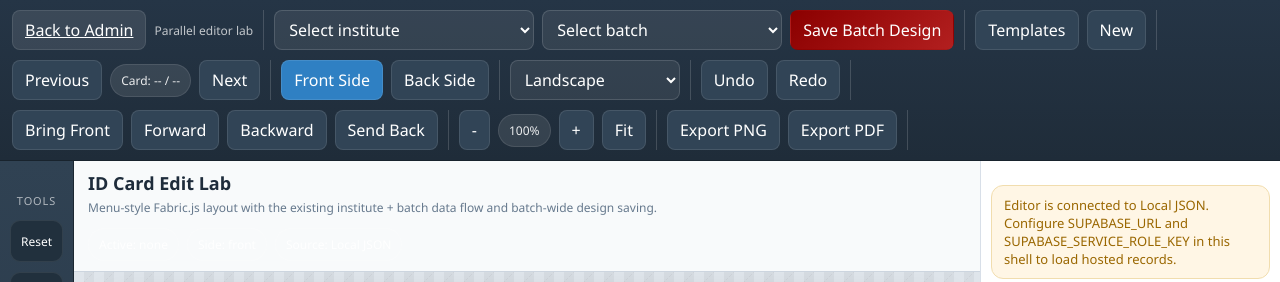
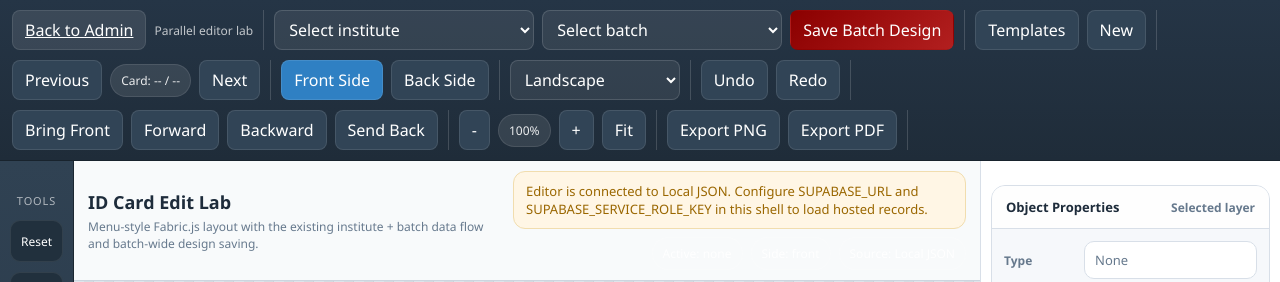
Before and after one commit to nine314211915-cpu/idcardmaker, a Flask app: page /id-card-edit-lab in a window 1280 px wide. Shown: the top 282 px of the page. Run offline with Flask 3, Linux system fonts and the light colour scheme; the visitor is signed in with stand-in values (Sample User, id 1); some libraries are stand-ins or nearby versions.

Commit message:
Move lab editor status to canvas header

```diff
--- a/templates/id_card_edit_lab.html
+++ b/templates/id_card_edit_lab.html
@@ -208,6 +208,17 @@
       font-size: 12px;
       color: var(--muted);
     }
+    .canvas-meta-main {
+      flex: 1 1 280px;
+      min-width: 220px;
+    }
+    .canvas-meta-side {
+      flex: 1 1 320px;
+      min-width: 260px;
+      display: grid;
+      justify-items: end;
+      gap: 8px;
+    }
     .canvas-stage {
       padding: 10px 20px 20px;
       overflow: auto;
@@ -254,6 +265,10 @@
       font-size: 13px;
       margin-bottom: 12px;
     }
+    .canvas-meta .status-box {
+      margin-bottom: 0;
+      width: min(100%, 460px);
+    }
     .status-box.ok {
       background: #eaf8ef;
       border-color: #caead7;
@@ -456,6 +471,12 @@
       .right-panel-body {
         position: static;
         overflow: visible;
+      }
+      .canvas-meta-side {
+        justify-items: start;
+      }
+      .canvas-meta .status-box {
+        width: 100%;
       }
       .rail-title {
         width: 100%;
@@ -668,14 +689,17 @@
 
       <main class="canvas-zone">
         <section class="canvas-meta">
-          <div>
+          <div class="canvas-meta-main">
             <h1>ID Card Edit Lab</h1>
             <p>Menu-style Fabric.js layout with the existing institute + batch data flow and batch-wide design saving.</p>
           </div>
-          <div class="mini-tools">
-            <span class="status-chip" id="activeObjectBadge">Active: none</span>
-            <span class="status-chip" id="currentSideBadge">Side: front</span>
-            <span class="status-chip" id="sourceBadge">Source: {{ data_source_label }}</span>
+          <div class="canvas-meta-side">
+            <div class="status-box{% if not supabase_enabled %} warn{% endif %}" id="statusBox">{% if supabase_enabled %}Editor ready. Select institute and batch to load cards.{% else %}Editor ready. This local run is using Local JSON data because Supabase is not configured in this shell.{% endif %}</div>
+            <div class="mini-tools">
+              <span class="status-chip" id="activeObjectBadge">Active: none</span>
+              <span class="status-chip" id="currentSideBadge">Side: front</span>
+              <span class="status-chip" id="sourceBadge">Source: {{ data_source_label }}</span>
+            </div>
           </div>
         </section>
         <section class="canvas-stage" id="canvasStage">
@@ -689,8 +713,6 @@
         <div class="right-scroll-head" id="rightScrollHead">
         </div>
         <div class="right-panel-body" id="rightPanelBody">
-        <div class="status-box{% if not supabase_enabled %} warn{% endif %}" id="statusBox">{% if supabase_enabled %}Editor ready. Select institute and batch to load cards.{% else %}Editor ready. This local run is using Local JSON data because Supabase is not configured in this shell.{% endif %}</div>
-
         <details class="panel-section" open>
           <summary>
             <span>Object Properties</span>
```
